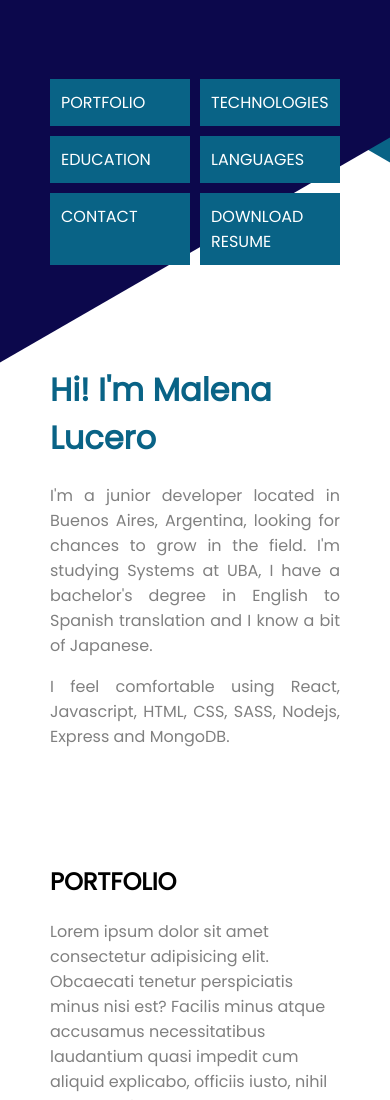
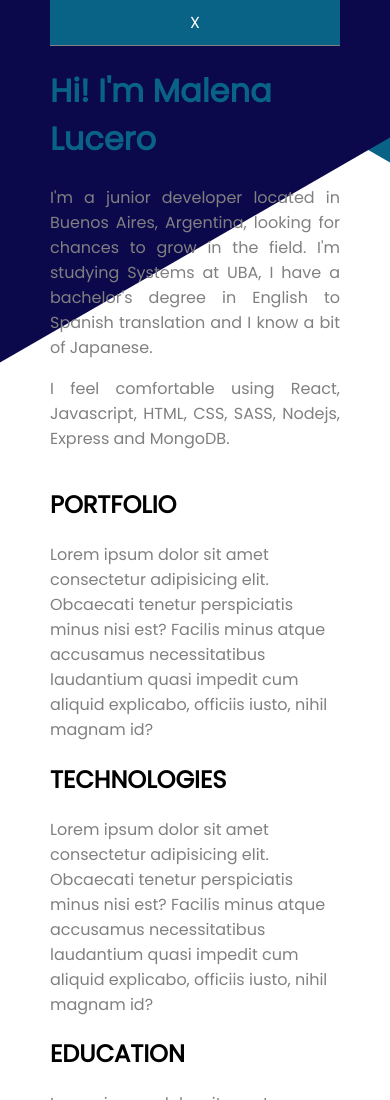
Before and after one commit to MalenaLucero/resumeV2, a plain HTML site: page mainPage.html in a window 390 px wide. Shown: the top 1100 px of the page. Drawn offline with Linux system fonts and the light colour scheme.

Commit message:
mobile menu

```diff
--- a/mainPage.html
+++ b/mainPage.html
@@ -27,7 +27,9 @@
                         <p>I feel comfortable using React, Javascript, HTML, CSS, SASS, Nodejs, Express and MongoDB.</p>
                     </div>
                     <!--MENU-->
-                    <ul id="menu" class="menu">
+                    <div class="menuContainer">
+                        <a id="menuBtn" class="menuBtn show" href="#" onclick="toggleMobileMenu()">X</a>
+                        <ul id="menu" class="menu hide">
                             <li><a href="#" onclick="showSection('portfolio')">PORTFOLIO</a></li>
                             <li><a href="#" onclick="showSection('technologies')">TECHNOLOGIES</a></li>
                             <li><a href="#" onclick="showSection('education')">EDUCATION</a></li>
@@ -35,6 +37,7 @@
                             <li><a href="#" onclick="showSection('contact')">CONTACT</a></li>
                             <li><a href="#" onclick="showSection('download')">DOWNLOAD RESUME</a></li>
                         </ul>
+                    </div>
                 </div>
             </div>
             <div class="rightColumn">
--- a/mainPageJs.js
+++ b/mainPageJs.js
@@ -6,6 +6,11 @@ const data = {
 
 const initialize = () =>{
     curtainDissapear()
+    if(window.innerWidth > 700){
+        const menuBtn = document.getElementById('menuBtn')
+        menuBtn.classList.replace('show', 'hide')
+        toggleMobileMenu()
+    }
 }
 
 const showSection = sectionName =>{
@@ -16,6 +21,14 @@ const showSection = sectionName =>{
     })
     const sectionToShow = document.getElementById(`${sectionName}Section`)
     sectionToShow.classList.replace('hide', 'show')
+    if(window.innerWidth < 700){
+        toggleMobileMenu()
+    }
+}
+
+const toggleMobileMenu = () =>{
+    const menu = document.getElementById('menu')
+    menu.classList.toggle('hide')
 }
 
 const curtainDissapear = () =>{
--- a/mainPageStyles.sass
+++ b/mainPageStyles.sass
@@ -83,6 +83,7 @@ p
         flex-direction: column
         justify-content: space-evenly
         @media(max-width: 700px)
+            height: 100%
             flex-direction: column-reverse
     p
         text-align: justify
@@ -93,8 +94,8 @@ p
     @media(max-width: 700px)
         width: 100%
 
-
-
+.menuContainer
+    position: relative
 
 .menu
     list-style: none
@@ -103,9 +104,19 @@ p
     display: grid
     grid-template-columns: 50fr 50fr
     grid-gap: 10px
+    @media(max-width: 700px)
+        grid-template-columns: 100%
+        grid-gap: 0px
+        position: absolute
     li
         border: 1px solid $main-color
         background-color: $main-color
+        width: calc(100vw - 100px)
+        @media(max-width: 700px)
+            border-bottom: 1px solid grey
+            border-top: none
+            border-left: none
+            border-right: none
         &:hover
             background-color: $dark-color
     a
@@ -116,6 +127,17 @@ p
         width: 100%
         height: 100%
 
+.menuBtn
+    background-color: $main-color
+    display: inline-block
+    padding: 10px 0
+    color: white
+    text-decoration: none
+    width: 100%
+    height: 100%
+    text-align: center
+    border-bottom: 1px solid grey
+
 .show
     display: block
 
```
Also changed, not shown: mainPageStyles.css, 1 other file. Lines whose indentation alone changed are shown as unchanged.
